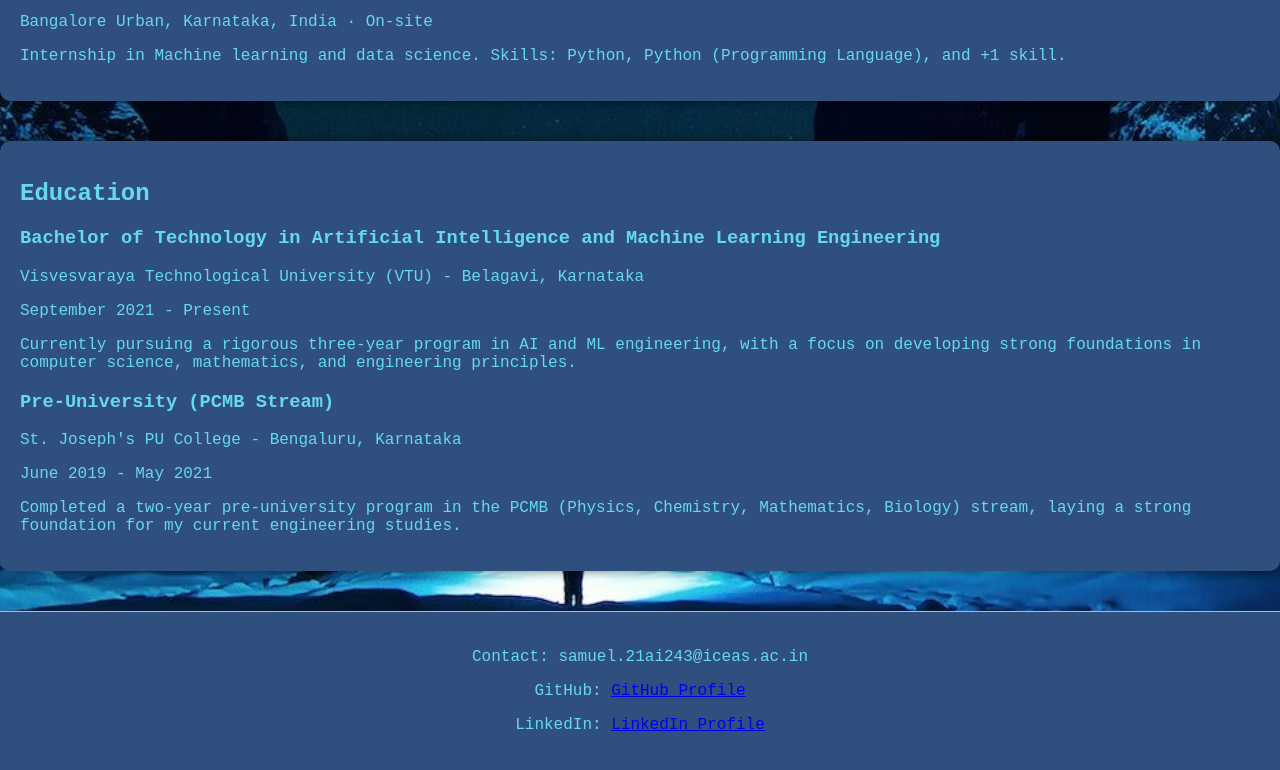
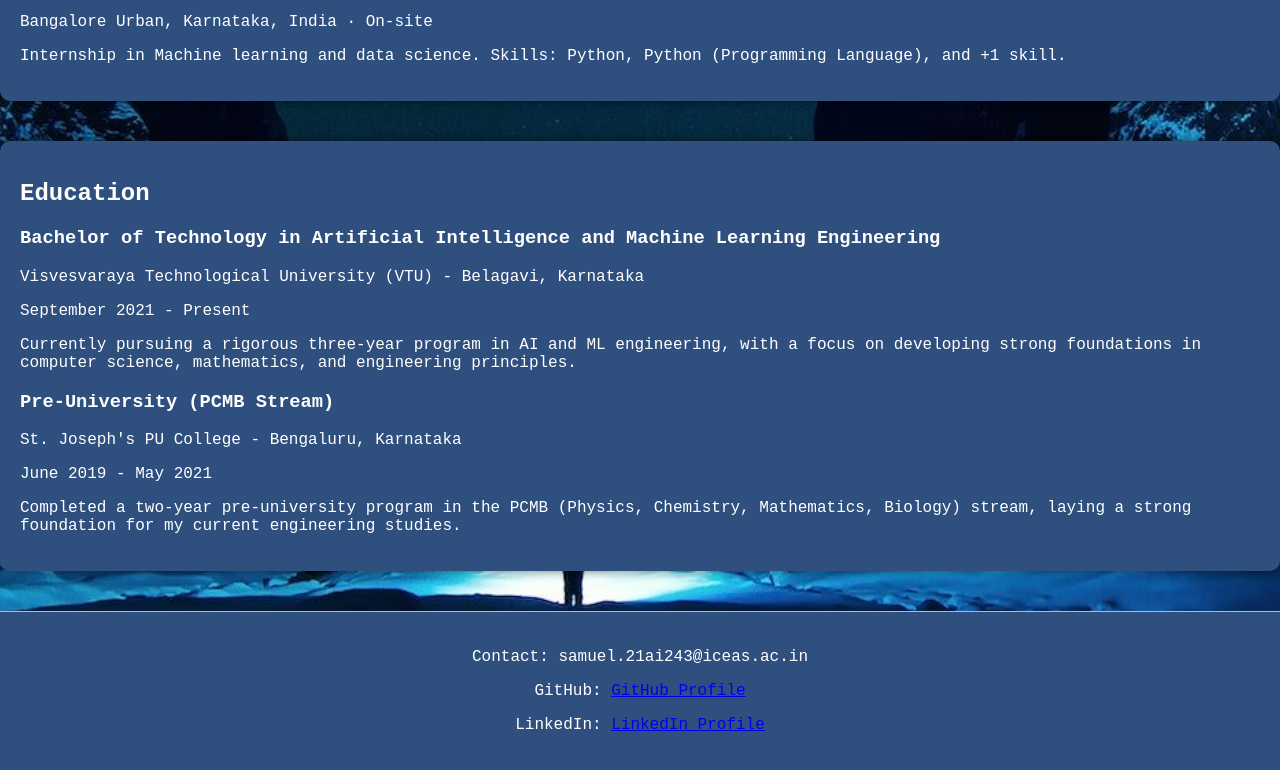
Before and after one commit to ksj047/ksj047.github.io, a plain HTML site: page ss.html in a window 1280 px wide. Shown: the part 977-1747 px from the top of the page. Drawn offline with Linux system fonts and the light colour scheme.

Commit message:
Update styles.css

```diff
--- a/styles.css
+++ b/styles.css
@@ -1,6 +1,6 @@
 body {
     background-color: #1a1d23; /* Dark blue */
-    color: #66d9ef; /* Neon green */
+    color: #FFFFFF; /* White */
     font-family: 'Fira Code', monospace; /* Coding font */
     margin: 0;
     padding: 0;
@@ -18,7 +18,7 @@ header {
 
 header h1 {
     margin: 0;
-    color: #66d9ef; /* Neon green */
+    color: #FFFFFF; /* White */
     font-size: 2.5em;
     font-weight: bold;
 }
@@ -35,7 +35,7 @@ nav ul li {
 }
 
 nav ul li a {
-    color: #66d9ef; /* Neon green */
+    color: #FFFFFF; /* White */
     text-decoration: none;
 }
 
@@ -57,7 +57,7 @@ section {
 }
 
 h2 {
-    color: #66d9ef; /* Neon green */
+    color: #FFFFFF; /* White */
     font-size: 1.5em;
     font-weight: bold;
 }
@@ -73,7 +73,7 @@ li {
 
 footer {
     background-color: #2f4f7f; /* Dark blue-green */
-    color: #66d9ef; /* Neon green */
+    color: #FFFFFF; /* White */
     padding: 20px;
     text-align: center;
     border-top: 1px solid #66d9ef; /* Neon green */
```
